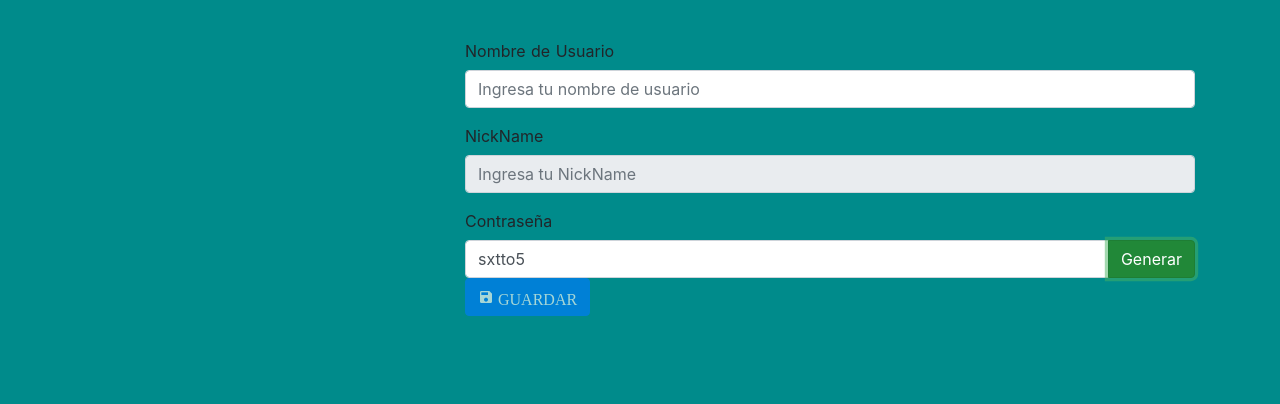
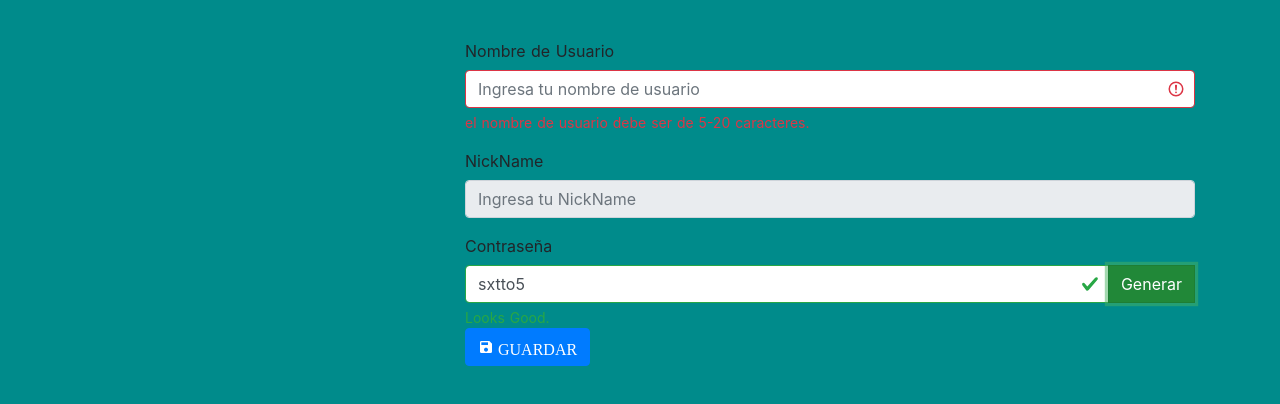
Before and after one commit to juanperdomolol/test2, a Nuxt app: page / in a window 1280 px wide. Both pictures are taken after a click on the button "Generar". Shown: the part 172-576 px from the top of the page. Built offline with nearby package versions, Linux system fonts and the light colour scheme; no server answers.

Commit message:
mensajes validaciones bootsrap

```diff
--- a/components/formulario.vue
+++ b/components/formulario.vue
@@ -1,15 +1,24 @@
 <template>
   <div>
     <b-form >
-      <b-form-group label="Nombre de Usuario">
+      <b-form-group
+        label="Nombre de Usuario"
+      >
         <b-form-input
-          v-model.lazy="username"
+          v-model="username"
           type="text"
           placeholder="Ingresa tu nombre de usuario"
+          @keyup="quitarEspacios"
           required
-          @blur="quitarEspacios"
+          :state="validationUser"
         >
         </b-form-input>
+        <b-form-invalid-feedback :state="validationUser">
+        el nombre de usuario debe ser de 5-20 caracteres.
+      </b-form-invalid-feedback>
+      <b-form-valid-feedback :state="validationUser">
+        Looks Good.
+      </b-form-valid-feedback>
       </b-form-group>
 
       <b-form-group label="NickName">
@@ -29,17 +38,24 @@
             v-model="passwd"
             type="text"
             placeholder="Ingresa tu Contraseña"
+            :state="validationPassword"
             required
           >
           </b-form-input>
           <b-input-group-append>
             <b-button @click="aleatorio()" variant="success">Generar </b-button>
           </b-input-group-append>
+          <b-form-invalid-feedback :state="validationPassword">
+        la contraseña debe ser de 5-20 caracteres.
+      </b-form-invalid-feedback>
+      <b-form-valid-feedback :state="validationPassword">
+        Looks Good.
+      </b-form-valid-feedback>
         </b-input-group>
 
         <b-form-text v-if="userEdit">
           <p class="text-dark">Fecha creado</p>
-          <span class="text-dark">{{ fecha}}</span>
+          <span class="text-dark">{{ fecha }}</span>
         </b-form-text>
 
         <b-form-text v-if="userEdit">
@@ -47,13 +63,30 @@
           <span class="text-dark">{{ edicion }}</span>
         </b-form-text>
 
-        <b-button v-if="!userEdit" @click="procesarUsuario" type="submit" variant="primary" class="material-icons" :disabled="validar"
+        <b-button
+          v-if="!userEdit"
+          @click="procesarUsuario"
+          type="submit"
+          variant="primary"
+          class="material-icons"
+          :disabled="validar"
           >save GUARDAR</b-button
         >
-        <b-button v-if="userEdit"  type="submit" @click="deleteUser(editUser.id)" variant="danger" class="material-icons"
+        <b-button
+          v-if="userEdit"
+          type="submit"
+          @click="deleteUser(editUser.id)"
+          variant="danger"
+          class="material-icons"
           >delete ELIMINAR</b-button
         >
-          <b-button v-if="userEdit" :disabled="validar" @click="editarUsuario(editUser.id)" type="submit" variant="primary" class="material-icons"
+        <b-button
+          v-if="userEdit"
+          :disabled="validar"
+          @click="editarUsuario(editUser.id)"
+          type="submit"
+          variant="primary"
+          class="material-icons"
           >update ACTUALIZAR</b-button
         >
       </b-form-group>
@@ -62,81 +95,84 @@
 </template>
 
 <script>
-import { mapState, mapGetters,mapActions } from "vuex";
+import { mapState, mapGetters, mapActions } from "vuex";
 export default {
   data() {
     return {
       dataForm: [],
-      username: '',
-      nick: '',
-      passwd: '',
-      fecha: '',
-      edicion: ''
+      username: "",
+      nick: "",
+      passwd: "",
+      fecha: "",
+      edicion: "",
     };
   },
+
   mounted() {
-    // this.startData();
-    this.$root.$on('ver-usuario', () => {
-     this.dataForm = this.$store.getters.getUserState,
-     this.username = this.dataForm.nombreUsuario,
-     this.nick = this.dataForm.NickName,
-     this.passwd = this.dataForm.Contrasena,
-     this.fecha = this.dataForm.fechaCreacion
-     this.edicion = this.dataForm.fechaEdicion
-    })
+    this.$root.$on("ver-usuario", () => {
+      (this.dataForm = this.$store.getters.getUserState),
+        (this.username = this.dataForm.nombreUsuario),
+        (this.nick = this.dataForm.NickName),
+        (this.passwd = this.dataForm.Contrasena),
+        (this.fecha = this.dataForm.fechaCreacion);
+      this.edicion = this.dataForm.fechaEdicion;
+    });
   },
   props: {
     infoUser: Object,
   },
   methods: {
-    ...mapActions(["setNewUsuario",'deleteUser','uptadeUser']),
+    ...mapActions(["setNewUsuario", "deleteUser", "uptadeUser"]),
 
     aleatorio() {
       let r = Math.random().toString(36).substring(7);
-      return (this.passwd= r);
+      return (this.passwd = r);
     },
     quitarEspacios() {
-      let unir = this.username.split(" ")
-      this.nick = unir.length > 1 ? unir[0]+'.'+unir[1]  : unir[0]
+      let unir = this.username.split(" ");
+      this.nick = unir.length > 1 ? unir[0] + "." + unir[1] : unir[0];
     },
     procesarUsuario() {
-      // if(this.nombreUsuario === "" && this.passwd === ""){
-      //   return
-      // }
       const NuevoUser = {
         nombreUsuario: this.username,
         NickName: this.nick,
         Contrasena: this.passwd,
-        fechaCreacion: this.$moment().format('lll'),
-        fechaEdicion: ""
-      }
+        fechaCreacion: this.$moment().format("lll"),
+        fechaEdicion: "",
+      };
       //enviando datos
       this.setNewUsuario(NuevoUser);
-  },
+    },
 
-    editarUsuario(id){
-
+    editarUsuario(id) {
       const editUsers = {
         nombreUsuario: this.username,
         NickName: this.nick,
         Contrasena: this.passwd,
         fechaCreacion: this.fecha,
-        fechaEdicion: this.$moment().format('lll'),
-        id
-
-      }
-        //enviando datos
-        this.uptadeUser(editUsers);
-    }
+        fechaEdicion: this.$moment().format("lll"),
+        id,
+      };
+      //enviando datos
+      this.uptadeUser(editUsers);
+    },
   },
   computed: {
     ...mapState(["editUser", "userEdit"]),
     validar() {
-      return (this.username.trim() === "" || this.passwd.trim() === "") ? true : false
+      return (this.validationUser == false && this.validationPassword == false)
+        ? true
+        : false;
+    },
+      validationUser() {
+        return this.username.length > 4 && this.username.length < 21
+      },
+      validationPassword() {
+        return this.passwd.length > 4 && this.passwd.length < 21
+      }
 
-    },
   },
-}
+};
 </script>
 
 <style>
--- a/nuxt.config.js
+++ b/nuxt.config.js
@@ -19,6 +19,7 @@ export default {
 
   // Plugins to run before rendering page: https://go.nuxtjs.dev/config-plugins
   plugins: [
+    '~/plugins/vuelidate.js'
   ],
 
   // Auto import components: https://go.nuxtjs.dev/config-components
@@ -54,5 +55,6 @@ export default {
 
   // Build Configuration: https://go.nuxtjs.dev/config-build
   build: {
+    transpile: ["vee-validate/dist/rules"],
   }
 }
--- a/package.json
+++ b/package.json
@@ -14,7 +14,10 @@
     "bootstrap": "^4.6.0",
     "bootstrap-vue": "^2.21.2",
     "core-js": "^3.8.3",
-    "nuxt": "^2.14.12"
+    "nuxt": "^2.14.12",
+    "nuxt-validate": "^1.0.1",
+    "vee-validate": "^3.4.5",
+    "vuelidate": "^0.7.6"
   },
   "devDependencies": {
     "@nuxtjs/moment": "^1.6.1"
--- /dev/null
+++ b/plugins/vuelidate.js
@@ -0,0 +1,3 @@
+import Vue from 'vue'
+import Vuelidate from 'vuelidate'
+Vue.use(Vuelidate)
```
Also changed, not shown: plugins/vee-validate.js (added, +18 -0 lines), 1 other file (tests, documents, lock files or other folders).
